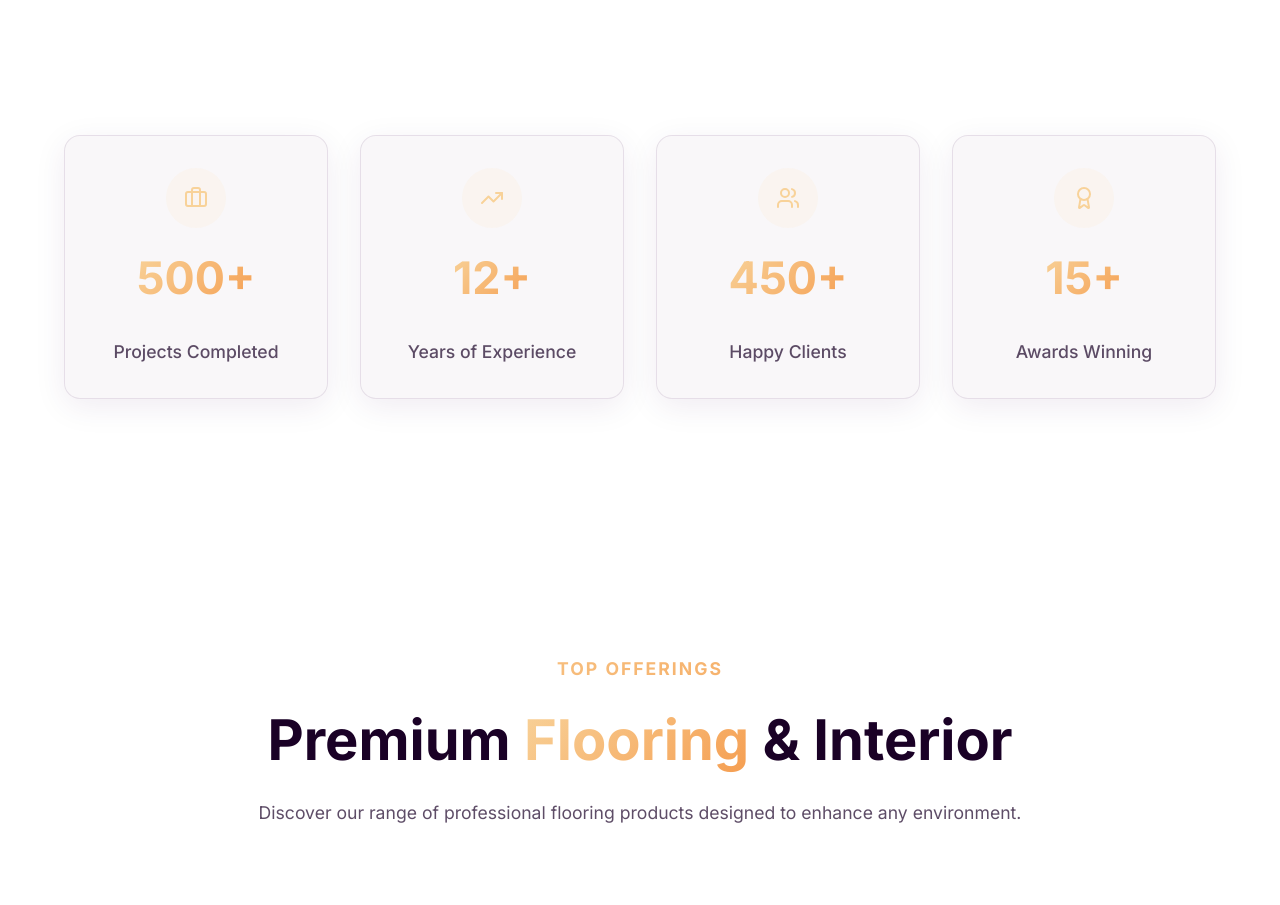
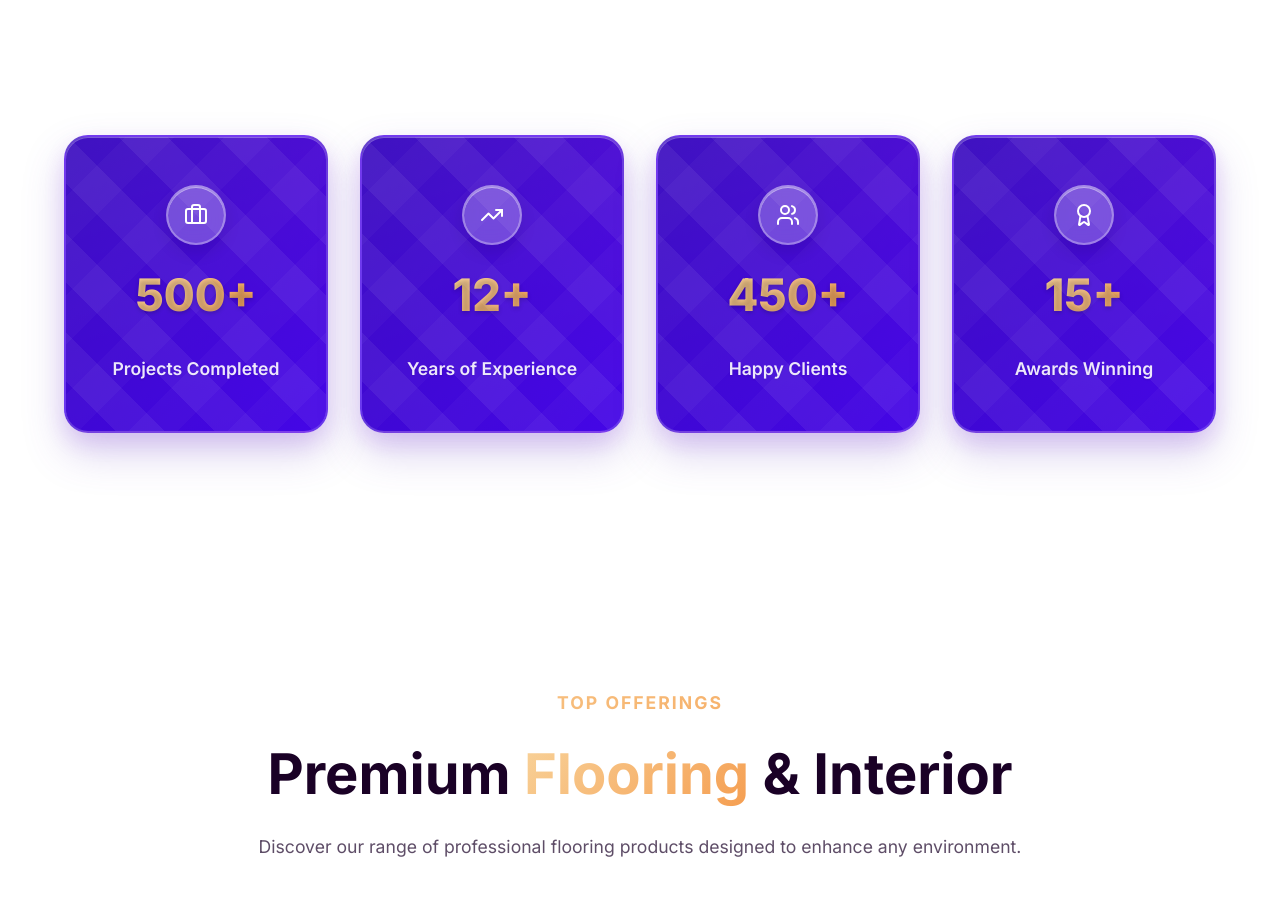
Before and after one commit to Eshbanoliver/complete-flooring-website-showcase, a React (Vite) app: page / in a window 1280 px wide. Shown: the part 1620-2525 px from the top of the page. Built offline with nearby package versions, Linux system fonts and the light colour scheme.

Commit message:
Updated files

```diff
--- a/src/components/KeyMetrics.css
+++ b/src/components/KeyMetrics.css
@@ -9,44 +9,121 @@
   width: 100%;
 }
 
-.metric-card {
+.metric-card-v2 {
   text-align: center;
-  transition: all 0.3s cubic-bezier(0.175, 0.885, 0.32, 1.275);
+  transition: all 0.4s cubic-bezier(0.175, 0.885, 0.32, 1.275);
   display: flex;
   flex-direction: column;
   align-items: center;
   gap: 1.5rem;
+  padding: 3rem 1.5rem;
+  border-radius: 24px;
+  background:
+    linear-gradient(135deg, #6B46C1 0%, #9333EA 50%, #A855F7 100%),
+    linear-gradient(45deg, #7C3AED 0%, #8B5CF6 50%, #A78BFA 100%),
+    linear-gradient(-45deg, #6D28D9 0%, #7C3AED 50%, #8B5CF6 100%);
+  background-size: 200% 200%, 150% 150%, 100% 100%;
+  background-position: 0% 0%, 100% 100%, 50% 50%;
+  background-blend-mode: multiply, overlay, normal;
+  position: relative;
+  overflow: hidden;
+  z-index: 1;
+  border: 2px solid rgba(255, 255, 255, 0.2);
+  box-shadow:
+    0 20px 40px rgba(107, 70, 193, 0.25),
+    0 10px 20px rgba(147, 51, 234, 0.15),
+    inset 0 1px 0 rgba(255, 255, 255, 0.3);
 }
 
-.metric-card:hover {
-  transform: translateY(-5px);
-  border-color: var(--secondary);
+.metric-card-v2::before {
+  content: '';
+  position: absolute;
+  top: -50%;
+  left: -50%;
+  width: 200%;
+  height: 200%;
+  background:
+    radial-gradient(circle at 20% 80%, rgba(255, 255, 255, 0.3) 0%, transparent 50%),
+    radial-gradient(circle at 80% 20%, rgba(255, 255, 255, 0.2) 0%, transparent 50%),
+    radial-gradient(circle at 40% 40%, rgba(255, 255, 255, 0.15) 0%, transparent 50%);
+  z-index: -1;
+  transition: all 0.6s ease;
+  transform: scale(0.8) rotate(0deg);
+  opacity: 0;
+  animation: floatPattern 6s ease-in-out infinite;
+}
+
+@keyframes floatPattern {
+  0%, 100% { transform: scale(0.8) rotate(0deg); }
+  50% { transform: scale(1) rotate(180deg); }
+}
+
+.metric-card-v2:hover {
+  transform: translateY(-12px) scale(1.02);
+  background-position: 50% 50%, 0% 0%, 100% 100%;
+  border-color: rgba(255, 255, 255, 0.4);
+  box-shadow:
+    0 30px 60px rgba(107, 70, 193, 0.35),
+    0 15px 30px rgba(147, 51, 234, 0.25),
+    inset 0 1px 0 rgba(255, 255, 255, 0.5);
+}
+
+.metric-card-v2:hover::before {
+  transform: scale(1.2) rotate(90deg);
+  opacity: 1;
 }
 
 .metric-icon {
   width: 60px;
   height: 60px;
-  background: rgba(248, 210, 153, 0.1);
+  background: rgba(255, 255, 255, 0.25);
+  backdrop-filter: blur(10px);
   border-radius: 50%;
   display: flex;
   align-items: center;
   justify-content: center;
-  color: var(--secondary);
+  color: #ffffff;
+  border: 2px solid rgba(255, 255, 255, 0.3);
+  box-shadow:
+    0 8px 16px rgba(0, 0, 0, 0.1),
+    inset 0 1px 0 rgba(255, 255, 255, 0.5);
 }
 
-.metric-card h2 {
+.metric-card-v2 h2 {
   font-size: 2.8rem;
   margin-bottom: 0.5rem;
+  position: relative;
+  color: #ffffff;
+  text-shadow: 0 2px 4px rgba(0, 0, 0, 0.2);
+  font-weight: 800;
 }
 
-.metric-card p {
-  color: var(--text-dim);
-  font-weight: 500;
+.metric-card-v2 p {
+  color: rgba(255, 255, 255, 0.9);
+  font-weight: 600;
   font-size: 1.1rem;
+  position: relative;
+  text-shadow: 0 1px 2px rgba(0, 0, 0, 0.1);
+}
+
+.metric-card-v2::after {
+  content: '';
+  position: absolute;
+  top: 0;
+  left: 0;
+  right: 0;
+  bottom: 0;
+  background-image:
+    repeating-linear-gradient(45deg, transparent, transparent 35px, rgba(255, 255, 255, 0.1) 35px, rgba(255, 255, 255, 0.1) 70px),
+    repeating-linear-gradient(-45deg, transparent, transparent 35px, rgba(255, 255, 255, 0.05) 35px, rgba(255, 255, 255, 0.05) 70px);
+  background-size: 100% 100%, 100% 100%;
+  pointer-events: none;
+  z-index: 1;
+  opacity: 0.6;
 }
 
 @media (max-width: 768px) {
-  .metric-card h2 {
+  .metric-card-v2 h2 {
     font-size: 2rem;
   }
 }
--- a/src/components/KeyMetrics.jsx
+++ b/src/components/KeyMetrics.jsx
@@ -21,7 +21,7 @@
             whileInView={{ opacity: 1, y: 0 }}
             transition={{ delay: index * 0.1, duration: 0.5 }}
             viewport={{ once: true }}
-            className="metric-card glass-card"
+            className="metric-card-v2"
           >
             <div className="metric-icon">{metric.icon}</div>
             <h2 className="gradient-text">{metric.value}</h2>
```
